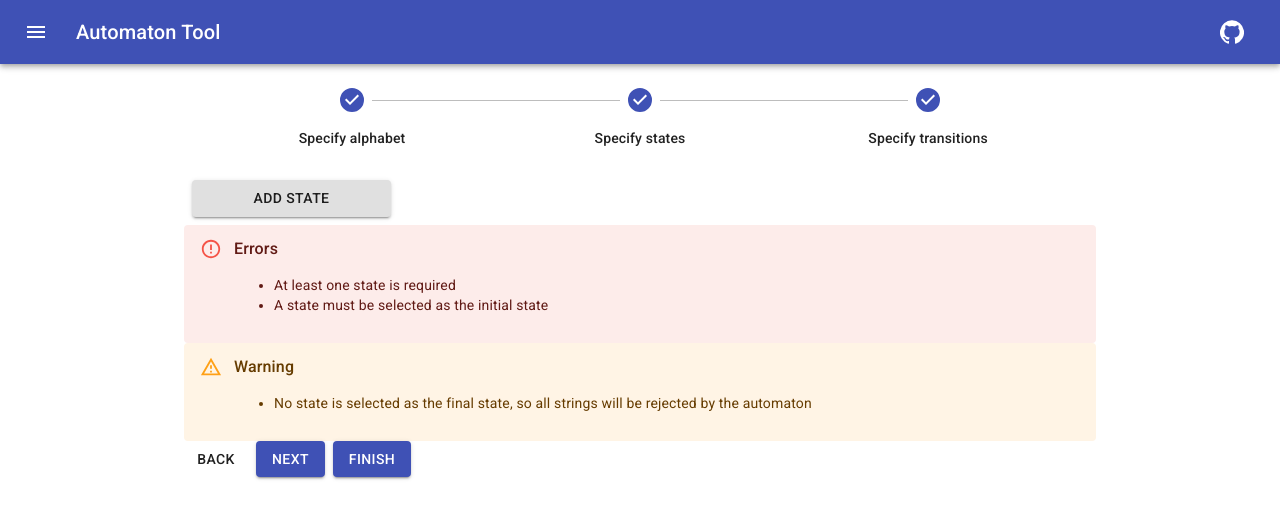
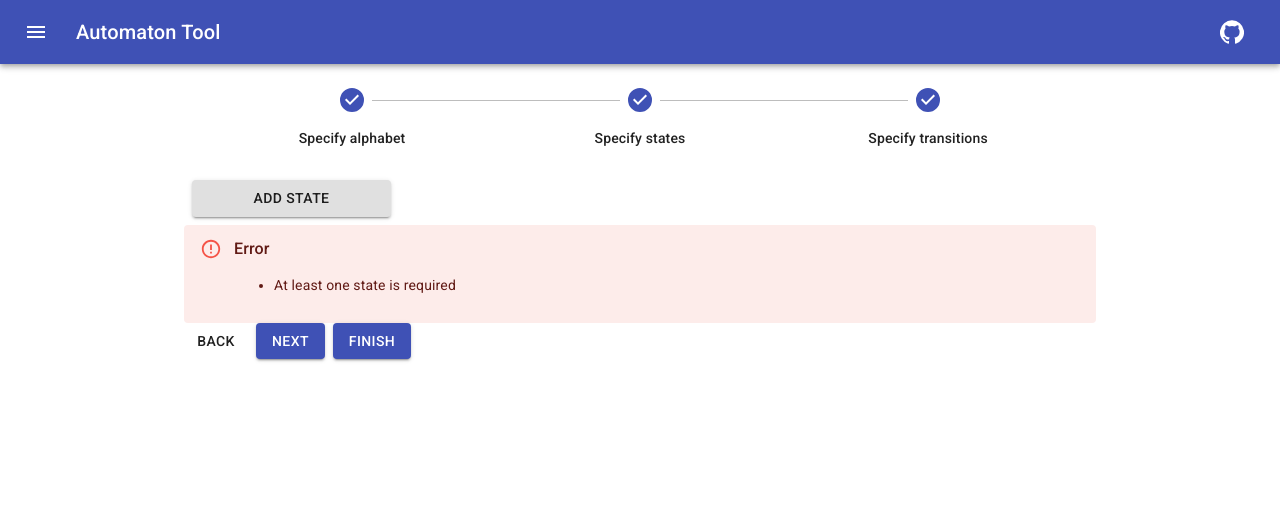
Before and after one commit to Ruben9922/automaton-tool-react, a React (Create React App) app: page /create in a window 1280 px wide. Both pictures are taken after a click on the button "Specify states". Shown: the top 518 px of the page. Built offline with nearby package versions, Linux system fonts and the light colour scheme.

Commit message:
Don't display errors/warnings about no initial/final states when there are no states

```diff
--- a/src/StatesInput.js
+++ b/src/StatesInput.js
@@ -66,11 +66,11 @@ export default function StatesInput({states, onStatesChange, initialStateIndex,
 
     const errorAlertText = List([
         errors.get("isNonEmpty") || errorMessages.get("isNonEmpty"),
-        errors.get("exactlyOneInitialState") || errorMessages.get("exactlyOneInitialState"),
+        !errors.get("isNonEmpty") || errors.get("exactlyOneInitialState") || errorMessages.get("exactlyOneInitialState"),
     ]).filter(x => x !== true);
 
     const warningAlertText = List([
-        warnings.get("atLeastOneFinalState") || warningMessages.get("atLeastOneFinalState"),
+        !errors.get("isNonEmpty") || warnings.get("atLeastOneFinalState") || warningMessages.get("atLeastOneFinalState"),
     ]).filter(x => x !== true);
 
     const handleAddStateClick = () => {
```
